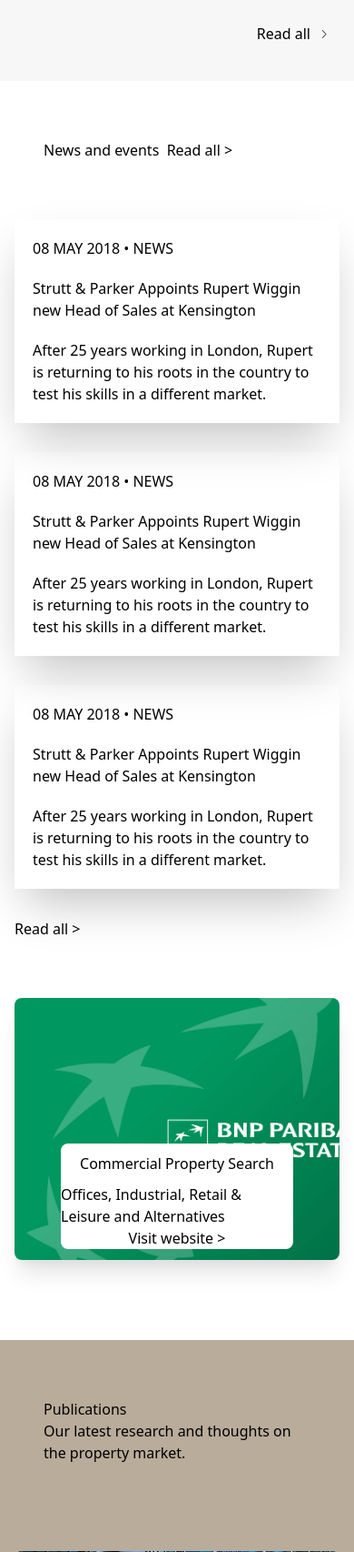
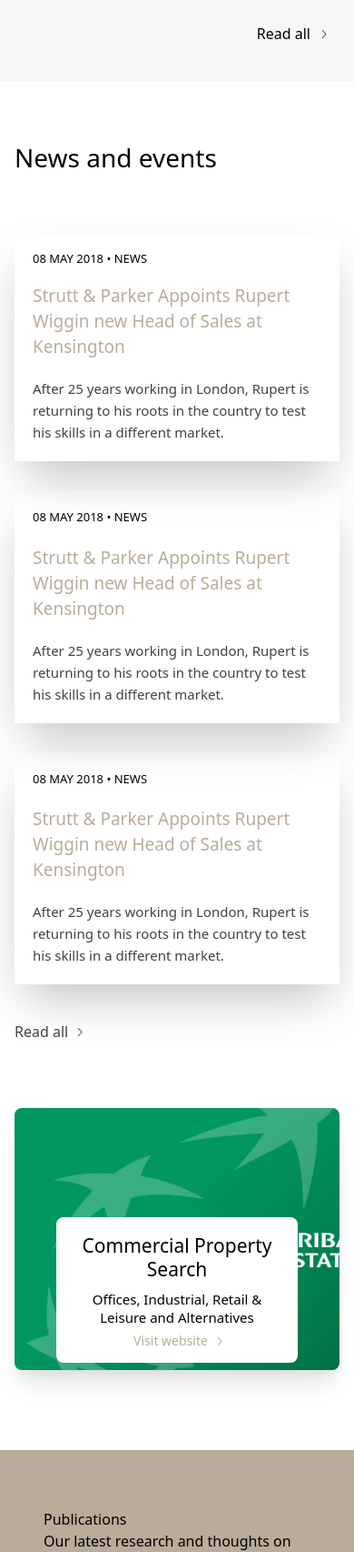
Before and after one commit to ZimboneVincenzo/Strutt-Parker, a website built with Vite: page index.html in a window 390 px wide. Shown: the part 4980-6686 px from the top of the page at 91% size. Built offline with nearby package versions, Linux system fonts and the light colour scheme.

Commit message:
fix(section news and event): responsive fontsize, padding and margin added to the text. Card size responsive

```diff
--- a/index.html
+++ b/index.html
@@ -965,84 +965,109 @@
 
     <section class="container mx-auto px-4">
 
-      <div class="flex justify-start p-8 mb-8">
-        <h3>News and events &nbsp <h5>Read all<span> ></span></h5></h3>
+      <div class="flex flex-row justify-start py-8 mb-8">
+        <h3 class="text-1.75 sm:text-34 leading-h1LineDesk">News and events &nbsp</h3>
+          <div class="hidden sm:flex flex-row justify-center items-center pt-1.5">
+            <h5 class="text-1 leading-h1LineDesk mr-2.5">Read all</h5>
+              <div class="relative w-1.5 h-arrow flex items-center">
+                <hr class="absolute w-1.5 h-arrow  flex-shrink text-text1 transform rotate-45">
+                <hr class="absolute w-1.5 h-arrow flex-shrink text-text1 transform rotate-135">
+              </div>
+          </div>
       </div>
 
-      <div class="grid mincontent5row grid-cols-6 sm:mincontent5row sm:grid-cols-6 xl:mincontent3row xl:grid-cols-12 gap-y-8 pb-8" >
-
-        <div class="row-start-1 row-end-1 col-start-1 col-end-7 sm:row-start-1 sm:row-end-1 sm:col-start-1 sm:col-end-7
-        xl:row-start-1 xl:row-end-1
-        xl:col-start-1 xl:col-end-9
+      <div class="grid mincontent5row grid-cols-6 sm:mincontent5row sm:grid-cols-6 lg:mincontent3row lg:grid-cols-12 gap-y-8 pb-8" >
+
+        <div class="
+        row-start-1 row-end-1 col-start-1 col-end-7 sm:row-start-1 sm:row-end-1 sm:col-start-1 sm:col-end-7
+        lg:row-start-1 lg:row-end-1
+        lg:col-start-1 lg:col-end-9
         shadow-2xl p-5">
-          <p class="mb-5">08 MAY 2018 &#8226 NEWS</p>
-          <h3 class="mb-5">Strutt & Parker Appoints Rupert Wiggin new Head of Sales at Kensington</h3>
-          <p>After 25 years working in London, Rupert is returning to his roots in the country to test his skills in a different market.</p>
+          <p class="mb-5 text-13 leading-14">08 MAY 2018 &#8226 NEWS</p>
+          <h3 class="mb-5 text-card-element text-19 leading-28 sm:text-24 leading-26">Strutt & Parker Appoints Rupert Wiggin new Head of Sales at Kensington</h3>
+          <p class=" text-footer text-15 leading-24 sm:leading-28">After 25 years working in London, Rupert is returning to his roots in the country to test his skills in a different market.</p>
 
         </div>
         <div class="row-start-2 row-end-2 col-start-1 col-end-7 sm:row-start-2 sm:row-end-2 sm:col-start-1 sm:col-end-7
-        xl:row-start-2 xl:row-end-2
-        xl:col-start-1 xl:col-end-9
+        lg:row-start-2 lg:row-end-2
+        lg:col-start-1 lg:col-end-9
         shadow-2xl p-5">
-          <p class="mb-5">08 MAY 2018 &#8226 NEWS</p>
-          <h3 class="mb-5">Strutt & Parker Appoints Rupert Wiggin new Head of Sales at Kensington</h3>
-          <p>After 25 years working in London, Rupert is returning to his roots in the country to test his skills in a different market.</p>
+          <p class="mb-5 text-13 leading-1">08 MAY 2018 &#8226 NEWS</p>
+          <h3 class="mb-5 text-card-element text-19 leading-28 sm:text-24 leading-26">Strutt & Parker Appoints Rupert Wiggin new Head of Sales at Kensington</h3>
+          <p class=" text-footer text-15 leading-24 sm:leading-28">After 25 years working in London, Rupert is returning to his roots in the country to test his skills in a different market.</p>
         </div>
         <div class="row-start-3 row-end-3 col-start-1 col-end-7 sm:row-start-3 sm:row-end-3 sm:col-start-1 sm:col-end-7
-        xl:row-start-3 xl:row-end-3
-        xl:col-start-1 xl:col-end-9
+        lg:row-start-3 lg:row-end-3
+        lg:col-start-1 lg:col-end-9
         shadow-2xl p-5">
-          <p class="mb-5">08 MAY 2018 &#8226 NEWS</p>
-          <h3 class="mb-5">Strutt & Parker Appoints Rupert Wiggin new Head of Sales at Kensington</h3>
-          <p>After 25 years working in London, Rupert is returning to his roots in the country to test his skills in a different market.</p>
+          <p class="mb-5 text-13 leading-1">08 MAY 2018 &#8226 NEWS</p>
+          <h3 class="mb-5 text-card-element text-19 leading-28 sm:text-24 leading-26">Strutt & Parker Appoints Rupert Wiggin new Head of Sales at Kensington</h3>
+          <p class=" text-footer text-15 leading-24 sm:leading-28">After 25 years working in London, Rupert is returning to his roots in the country to test his skills in a different market.</p>
         </div>
 
         <div class="row-start-4 row-end-4 col-start-1 col-end-3 sm:row-start-1 sm:row-end-4 sm:col-start-4 sm:col-end-3
-     xl:hidden
-        flex mb-8">
-          <h3>Read all <span>></span></h3>
+     sm:hidden
+        flex items-center mb-8">
+          <h3 class="text-footer text-1 leading-h1LineDesk mr-2">Read all</h3>
+              <div class="relative w-1.5 h-arrow flex items-center">
+                <hr class=" text-footer absolute w-1.5 h-arrow  flex-shrink text-text1 transform rotate-45">
+                <hr class=" text-footer absolute w-1.5 h-arrow flex-shrink text-text1 transform rotate-135">
+              </div>
         </div>
 
         <div
         class="
           row-start-5 row-end-5
           sm:row-start-5 sm:row-end-5
-          xl:row-span-4
+
           col-start-1 col-end-7
           sm:col-start-1 sm:col-end-7
-          xl:col-start-10 xl:col-end-13
+          lg:row-start-1 lg:row-end-4
+          lg:col-start-10 lg:col-end-13
           w-full
           h-72
-          xl:h-80
+          lg:h-full
           rounded-lg
           shadow-xl
           bg-bnp bg-cover
-
           flex
-          items-center
-          xl:items-end
+          items-end
           justify-center
-          relative
+
         "
       >
-        <!--<img src="./img/house.png" class="absolute bg-cover"  title="house image">-->
         <div
           class="
-        absolute
-            flex flex-col
+
+            flex
+            flex-col
             items-center
-            w-64
+            justify-center
             max-h-40
-            top-40
-            xl:mb-6
+            p-5
+            mb-2
+            lg:mb-3
+            xl:mb-7
+            lg:p-2
+            lg:w-52
+            xl:w-56
+            xxl:w-60
+            w-266
+            xl:p-5
             bg-white
             rounded-lg
+
           "
         >
-          <p class="pt-2.5">Commercial Property Search</p>
-          <p class="pt-2.5">Offices, Industrial, Retail & Leisure and Alternatives</p>
-
-              <label for="">Visit website <span>></span></label>
+          <p class="mb-2.5 text-center text-base text-21 leading-26">Commercial Property Search</p>
+          <p class="mb-2.5 lg:mb-3 text-center text-15 leading-20">Offices, Industrial, Retail & Leisure and Alternatives</p>
+          <div class="flex flex-row justify-center items-center w-full">
+            <h3 class="leading-12 text-14 text-card-element mr-2">Visit website</h3>
+            <div class="relative w-1.5 h-arrow flex justify-center items-center">
+                <hr class="absolute w-1.5 h-arrow  flex-shrink text-card-element transform rotate-45">
+                <hr class="absolute w-1.5 h-arrow flex-shrink text-card-element transform rotate-135">
+            </div>
+          </div>
 
 
         </div>
--- a/tailwind.config.js
+++ b/tailwind.config.js
@@ -37,6 +37,7 @@
       },
       padding: {
         'reportText':'2.875rem',
+
       },
 
       width: {
@@ -48,7 +49,8 @@
         'cardG1W':'17.5rem',
         'elementcardG1xl':'13.75rem',
         'elementcardG1':'16.625rem',
-        '200':'12.5rem'
+        '200':'12.5rem',
+        '266':'16.625rem'
 
       },
       height:{
@@ -78,7 +80,11 @@
         'btnReport':'0.87',
         '1.75':'1.75rem',
         '12':'0.75rem',
+        '15':'0.9375rem',
+        '14':'0.875rem',
+        '19':'1.1875rem',
         '20':'1.25rem',
+        '21':'1.3125rem',
         '24':'1.5rem',
         '14':'0.875rem',
         '11':'0.6875rem',
@@ -89,14 +95,19 @@
         'h1LineMobile': '38px',
         'h1LineDesk': '40px',
         '1.375':'1.375rem',
+        '12':'0.75rem',
+        '14':'0.875rem',
         '20':'1.25rem',
         '24':'1.5rem',
+        '26':'1.625rem',
         '28':'1.75rem',
         '30':'1.875rem'
 
 
+
        },
       colors: {
+        'base':'#000000',
         'baseText':'#FFFFFF',
         'place':'#656D78',
         'toggle':'#C2052F',
@@ -110,7 +121,8 @@
         'knowledge':'#F7F7F7',
         'knowdiv': '#B9AC9B',
         'mapbkg':'#CCD1D9',
-        'cardReport':'#E6E9ED'
+        'cardReport':'#E6E9ED',
+        'green':'#008955',
       },
 
       backgroundImage: {
```
